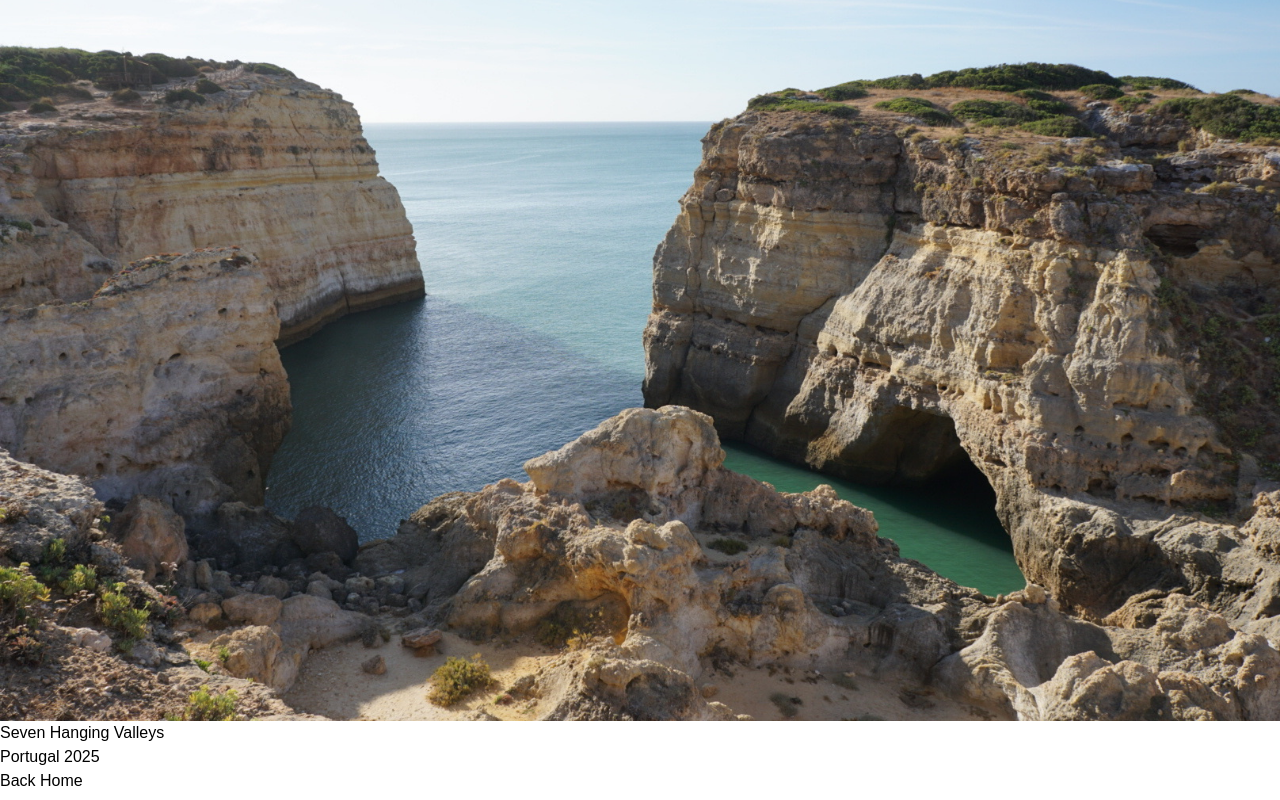
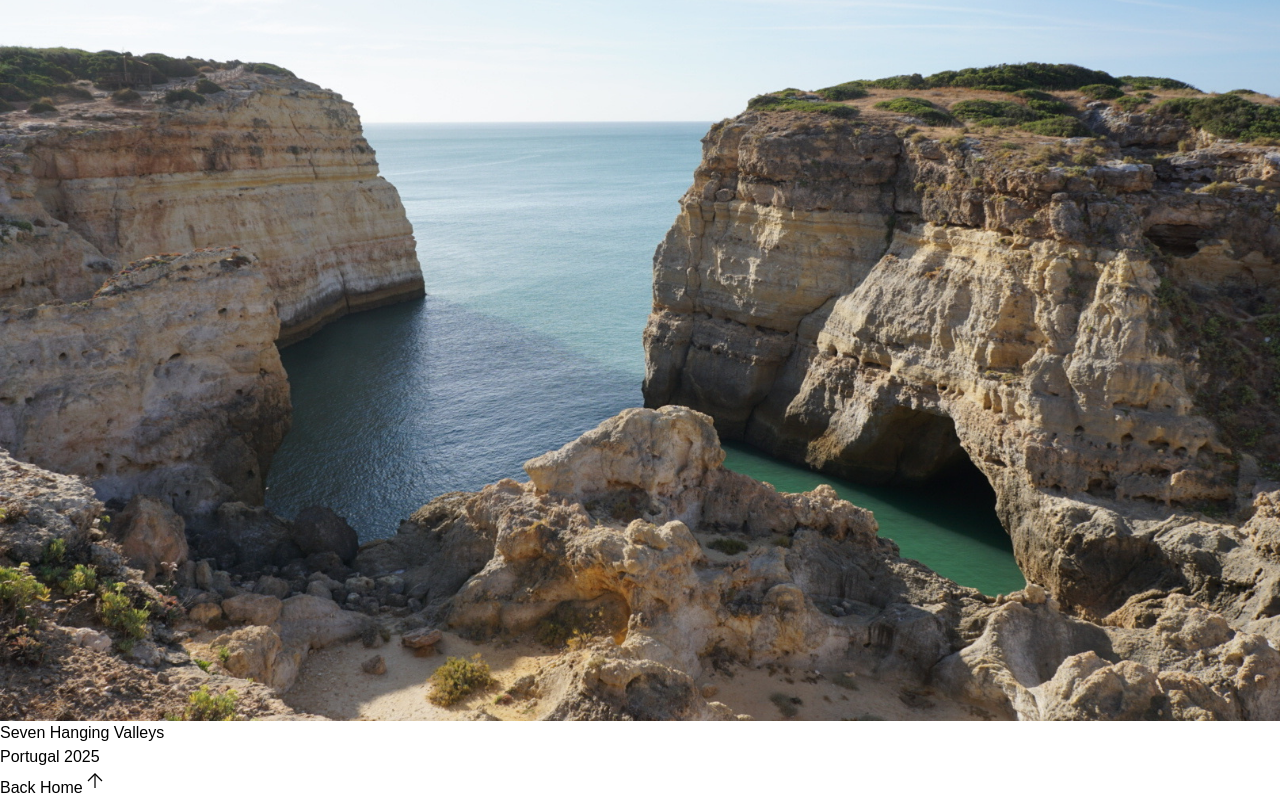
Before and after one commit to samanthacabrera/photofolio, a React (Vite) app: page /photofolio/featured in a window 1280 px wide. Shown: the part 1062-1862 px from the top of the page. Built offline with nearby package versions, Linux system fonts and the light colour scheme; a web font is replaced by a local one.

Commit message:
make ScrollToTop component, add to Featured, Gallery

```diff
--- a/src/About.jsx
+++ b/src/About.jsx
@@ -9,7 +9,7 @@ function About() {
 
         <div className="text-sm tracking-wide leading-[18px] space-y-6">
             <p>This is a personal archive of places I’ve visited that felt worth holding onto. I am self-taught and began photographing in 2020. All photos are captured with a Sony Alpha a6000 under natural light.</p>
-            <p>Based in Utrecht, Netherlands. I am happy to connect with fellow travelers and photography enthusiasts. You can reach me at{" "}<span className="italic hover:underline">justinamiller1023@gmail.com</span></p>
+            <p>Based in Utrecht, Netherlands. You can reach me at{" "}<span className="italic hover:underline">justinamiller1023@gmail.com</span></p>
         </div>
 
         <button
--- a/src/Featured.jsx
+++ b/src/Featured.jsx
@@ -1,5 +1,6 @@
 import { useNavigate } from "react-router-dom";
 import photos from "./photos";
+import ScrollToTop from "./ScrollToTop";
 
 function Featured() {
     const navigate = useNavigate();
@@ -7,18 +8,18 @@ function Featured() {
 
     return (
     <section className="min-h-screen p-6">
-        <h1 className="sticky top-0 z-10 w-screen bg-white text-2xl md:text-4xl font-light my-0 md:my-12 py-4 text-center">Featured Photos</h1>
+        <h1 className="sticky top-0 z-10 w-screen bg-white text-2xl md:text-4xl font-light my-0 md:my-12 py-4 text-center">Featured</h1>
 
-        <div className="grid grid-cols-1 gap-12 md:gap-64 py-12 md:py-24 px-4 md:px-12">
+        <div className="grid grid-cols-1 gap-4 md:gap-8">
             {featuredPhotos.map((photo) => (
             <div
                 key={photo.id}
-                className="relative rounded-lg shadow-lg group"
+                className="max-w-6xl mx-auto relative rounded-lg shadow-lg group"
             >
                 <img
                 src={photo.src}
                 alt={photo.desc}
-                className="w-fit h-fit md:h-[90vh] object-cover"
+                className="w-fit h-full md:w-full object-cover"
                 />
 
                 <div className="absolute inset-0 bg-black/30 opacity-0 group-hover:opacity-100 transition flex flex-col justify-end p-4 text-white tracking-wide">
@@ -30,11 +31,12 @@ function Featured() {
         </div>
 
         <button
-            className="text-xs uppercase block mx-auto hover:underline hover:-translate-y-1 transition"
+            className="text-xs uppercase block mx-auto hover:underline hover:-translate-y-1 transition py-12 md:py-24"
             onClick={() => navigate("/photofolio/")}
         >
             Back Home
         </button>
+        <ScrollToTop />
     </section>
   );
 }
--- a/src/Gallery.jsx
+++ b/src/Gallery.jsx
@@ -1,6 +1,7 @@
 import { useEffect, useMemo, useState } from "react";
 import { useNavigate } from "react-router-dom";
 import photos from "./photos";
+import ScrollToTop from "./ScrollToTop";
 
 const groupPhotosByLocationAndYear = (items) =>
   items.reduce((acc, { location, year, ...rest }) => {
@@ -74,7 +75,7 @@ function Gallery() {
 
   return (
     <section className="min-h-screen overflow-x-hidden p-6">
-      <h1 className="sticky top-0 z-10 w-screen bg-white text-2xl md:text-4xl font-light my-4 md:my-12 py-4 text-center">
+      <h1 className="sticky top-0 z-10 w-screen bg-white text-2xl md:text-4xl font-light my-0 md:my-12 py-4 text-center">
         Gallery
       </h1>
 
@@ -110,7 +111,7 @@ function Gallery() {
         const isSingle = photos.length === 1;
 
         return (
-          <div key={`${location}-${year}`} className="mb-24">
+          <div key={`${location}-${year}`}>
             <div className={`w-full mb-8 ${alignLeft ? "text-left" : "text-right"}`}>
               <h2 className="text-4xl whitespace-nowrap">
                 {location} {year}
@@ -148,7 +149,7 @@ function Gallery() {
       })}
 
       <button
-        className="text-xs uppercase block mx-auto hover:underline hover:-translate-y-1 transition mb-6"
+        className="text-xs uppercase block mx-auto hover:underline hover:-translate-y-1 transition py-12 md:py-24"
         onClick={() => navigate("/photofolio/")}
       >
         Back Home
@@ -170,6 +171,7 @@ function Gallery() {
           </button>
         </div>
       )}
+      <ScrollToTop />
     </section>
   );
 }
--- a/src/Hero.jsx
+++ b/src/Hero.jsx
@@ -38,6 +38,8 @@ const ScrambleText = ({ text }) => {
     <span
       onMouseEnter={handleMouseEnter}
       onMouseLeave={handleMouseLeave}
+      onTouchStart={handleMouseEnter}
+      onTouchEnd={handleMouseLeave}
       className="select-none"
     >
       {displayText}
@@ -54,8 +56,6 @@ function Hero() {
     <>
     {/* Desktop Layout */}
     <section className="hidden md:flex justify-center relative w-screen h-screen bg-cover bg-center" style={{ backgroundImage: "url('/photofolio/ireland/DSC04136.JPG')" }}>
-      <div className="absolute inset-0 bg-black/10" />
-
       <header className="relative flex flex-col items-center justify-center h-screen">
         <h1 className="font-light uppercase text-neutral-800 text-xl md:text-2xl text-center tracking-[0.2em] pl-8 ">
           <span className="text-neutral-300">JM</span>Photography
@@ -73,7 +73,7 @@ function Hero() {
       >
         <ScrambleText text="About" />
       </div>
-      <div className="fixed top-4 right-4 z-10 text-neutral-600 uppercase tracking-[0.35em] after:block after:h-[1px] after:w-full after:bg-neutral-600 after:mt-1 hover:opacity-70 transition cursor-pointer ">
+      <div className="fixed top-4 right-4 z-10 text-neutral-800 uppercase tracking-[0.35em] after:block after:h-[1px] after:w-full after:bg-neutral-600 after:mt-1 hover:opacity-70 transition cursor-pointer ">
         <Link to="/photofolio/gallery">
           <ScrambleText text="Gallery" />
         </Link>
@@ -108,12 +108,12 @@ function Hero() {
             {openModal === "contact" && (
               <div className="text-sm tracking-wide leading-[18px] space-y-4">
                 <p className="text-lg text-center tracking-widest uppercase">Contact</p>
-                <p>Based in Utrecht, Netherlands. I am happy to connect with fellow travelers and photography enthusiasts.</p>
+                <p>Based in Utrecht, Netherlands.</p>
                 <p>
                   You can reach me at{" "}
                   <span className="italic hover:underline">
                     justinamiller1023@gmail.com
-                  </span>
+                  </span>.
                 </p>
               </div>
             )}
@@ -127,30 +127,30 @@ function Hero() {
         className="md:hidden flex flex-col items-center relative w-screen h-screen bg-cover bg-center p-8"
         style={{ backgroundImage: "url('/photofolio/ireland/DSC04136.JPG')" }}
       >
-
       <h1 className="font-light uppercase text-neutral-800 text-xl md:text-2xl text-center tracking-[0.2em] pl-8 ">
-        <span className="text-neutral-500">JM</span>Photography
+        <span className="text-neutral-400">JM</span>Photography
       </h1>
 
       <div className="flex flex-col gap-4 py-8 w-full items-center">
-        <button
-          className="text-xs uppercase hover:underline hover:-translate-y-1 transition w-full"
-          onClick={() => navigate("/photofolio/featured")}
+        <Link
+          to="/photofolio/featured"
+          className="text-xs text-center uppercase w-full"
         >
           <ScrambleText text="Featured" />
-        </button>
-        <button
-          className="text-xs uppercase hover:underline hover:-translate-y-1 transition w-full"
-          onClick={() => navigate("/photofolio/gallery")}
+        </Link>
+        <Link
+          to="/photofolio/gallery"
+          className="text-xs text-center uppercase w-full"
         >
           <ScrambleText text="Gallery" />
-        </button>
-        <button
-          className="text-xs uppercase hover:underline hover:-translate-y-1 transition w-full"
-          onClick={() => navigate("/photofolio/about")}
+        </Link>
+
+        <Link
+          to="/photofolio/about"
+          className="text-xs text-center uppercase w-full"
         >
           <ScrambleText text="About" />
-        </button>
+        </Link>
       </div>
     </section>
     </>
--- /dev/null
+++ b/src/ScrollToTop.jsx
@@ -0,0 +1,56 @@
+import { useEffect, useState } from "react";
+
+export default function ScrollToTop() {
+  const [visible, setVisible] = useState(false);
+
+  useEffect(() => {
+    const onScroll = () => {
+      const scrollPosition = Math.ceil(
+        window.scrollY + window.innerHeight
+      );
+      const pageHeight = document.documentElement.scrollHeight;
+
+      setVisible(scrollPosition >= pageHeight - 100);
+    };
+
+    window.addEventListener("scroll", onScroll);
+    onScroll();
+
+    return () => window.removeEventListener("scroll", onScroll);
+  }, []);
+
+  const scrollToTop = () => {
+    window.scrollTo({
+      top: 0,
+      behavior: "smooth",
+    });
+  };
+
+  return (
+    <button
+      onClick={scrollToTop}
+      aria-label="Scroll to top"
+      className={`
+        fixed bottom-6 right-6 md:bottom-8 md:right-8 z-50
+        w-9 h-9 md:w-10 md:h-10
+        flex items-center justify-center
+        transition-opacity duration-500
+        ${visible ? "opacity-100" : "opacity-0 pointer-events-none"}
+        hover:opacity-80
+      `}
+    >
+      <svg
+        width="24"
+        height="24"
+        viewBox="0 0 24 24"
+        fill="none"
+        stroke="currentColor"
+        strokeWidth="1.25"
+        className="transition duration-200 hover:-translate-y-2"
+      >
+        <path d="M12 19V5" />
+        <path d="M5 12l7-7 7 7" />
+      </svg>
+    </button>
+  );
+}
```
